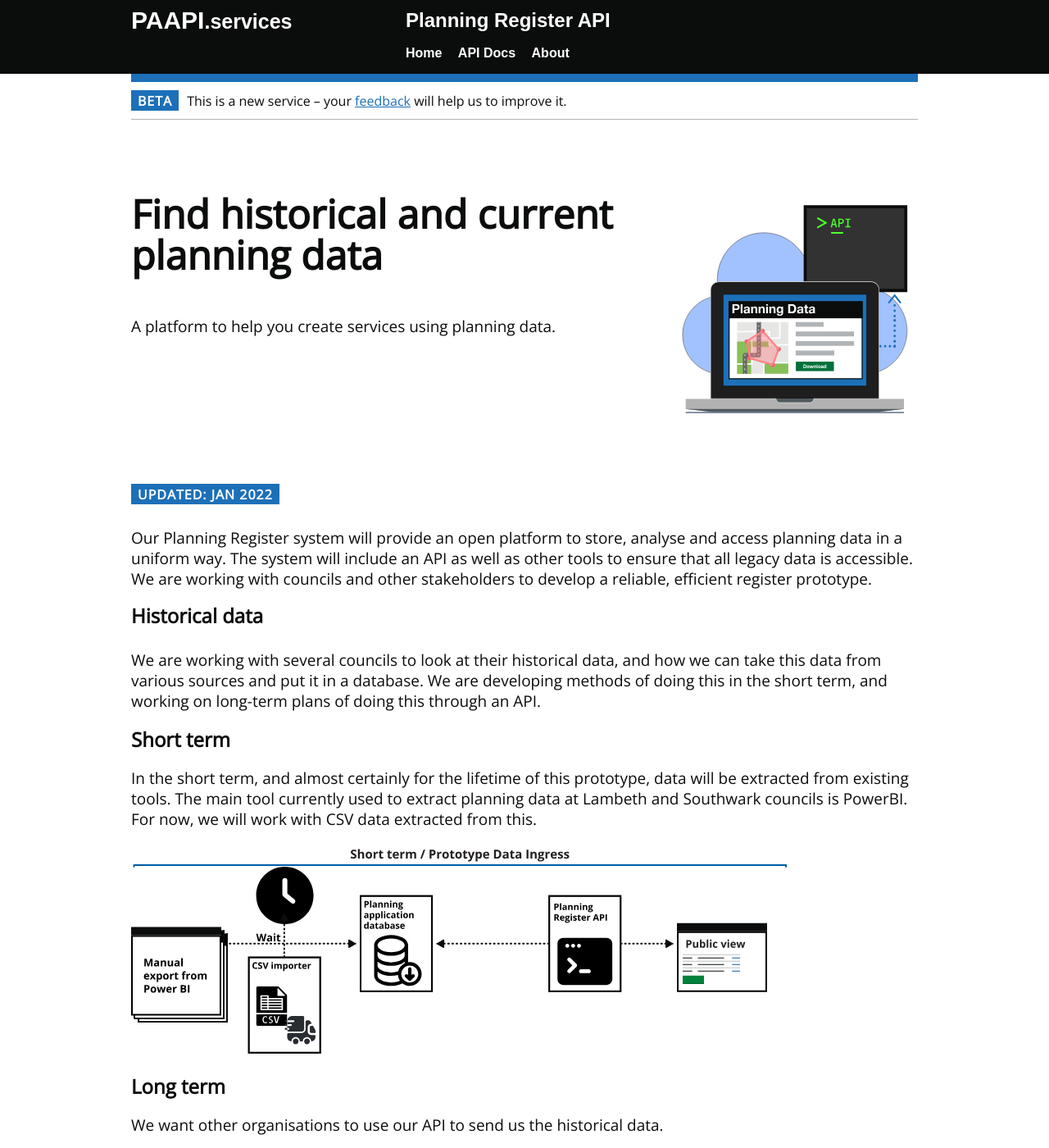
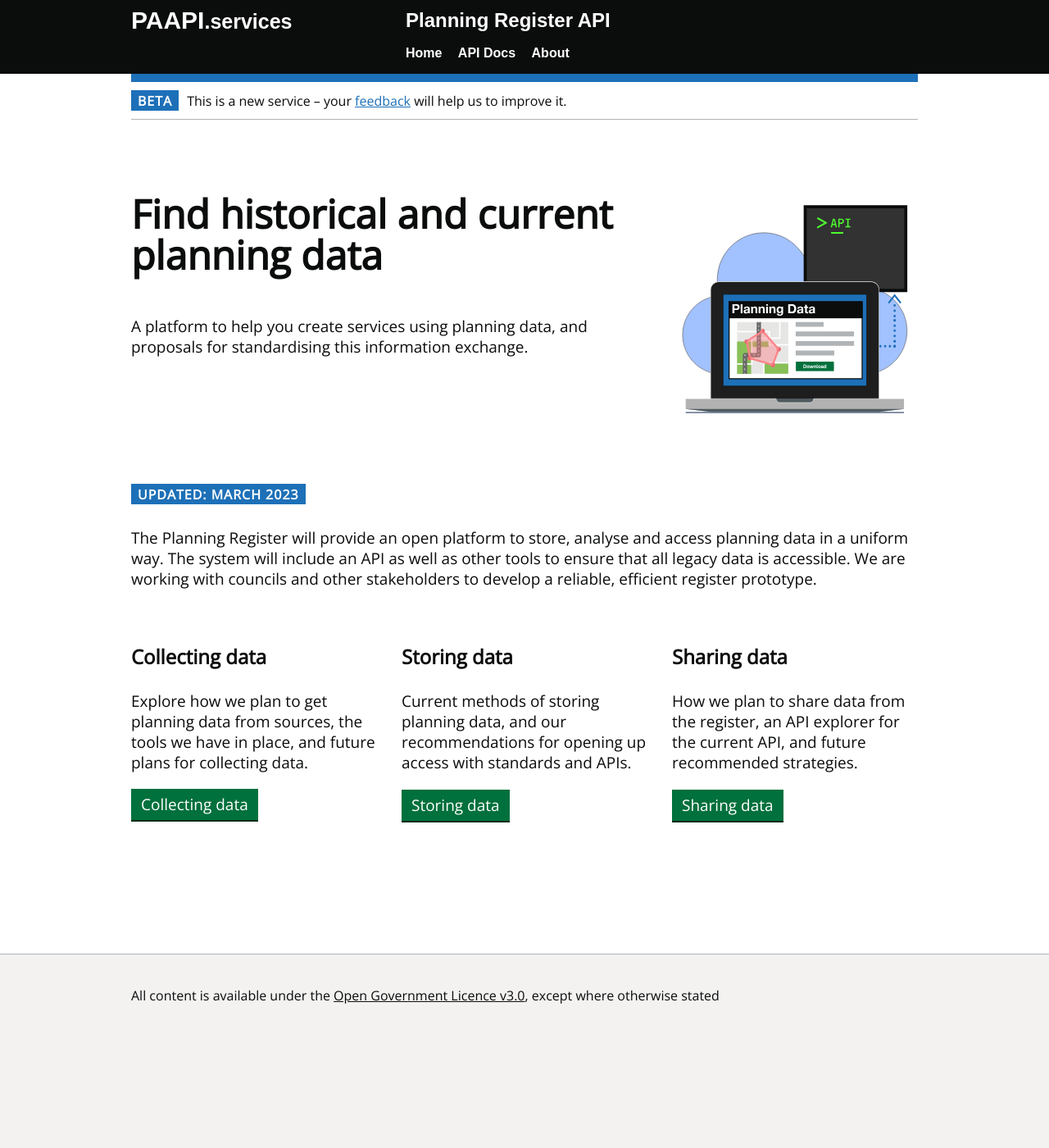
Before and after one commit to unboxed/paapi, a Jekyll site: the page built from docs/index.md, in a window 1280 px wide and 1400 px high. Shown: the whole window at 82% size. Built offline with Jekyll 4.4.1, drawn with Linux system fonts in a browser that asks for light colours; some of the changed text lies outside the part shown.

Commit message:
Website updaates

```diff
--- /dev/null
+++ b/docs/_includes/breadcrumbs.html
@@ -0,0 +1,116 @@
+<!-- modified from: https://www.seanh.cc/2020/01/01/jekyll-breadcrumbs/#file-breadcrumbs-html -->
+{% assign omit_home = include.omit_home %}
+{% if omit_home == nil %}
+  {% assign omit_home = site.breadcrumbs_omit_home %}
+{% endif %}
+
+{% assign omit_collection = include.omit_collection %}
+{% if omit_collection == nil %}
+  {% assign omit_collection = site.breadcrumbs_omit_collection %}
+{% endif %}
+
+{% assign omit_categories = include.omit_categories %}
+{% if omit_categories == nil %}
+  {% assign omit_categories = site.breadcrumbs_omit_categories %}
+{% endif %}
+
+{% assign omit_date = include.omit_date %}
+{% if omit_date == nil %}
+  {% assign omit_date = site.breadcrumbs_omit_date %}
+{% endif %}
+
+{% assign omit_year = include.omit_year %}
+{% if omit_year == nil %}
+  {% assign omit_year = site.breadcrumbs_omit_year %}
+{% endif %}
+
+{% assign omit_month = include.omit_month %}
+{% if omit_month == nil %}
+  {% assign omit_month = site.breadcrumbs_omit_month %}
+{% endif %}
+
+{% assign omit_day = include.omit_day %}
+{% if omit_day == nil %}
+  {% assign omit_day = site.breadcrumbs_omit_day %}
+{% endif %}
+
+{% assign breadcrumbs = "" | split: "" %}
+
+{% if page.url == "/" %}
+  {% assign is_front_page = true %}
+{% else %}
+  {% assign is_front_page = false %}
+{% endif %}
+
+{% unless is_front_page %}
+  {% assign page = include.page | default: page %}
+  {% unless omit_home %}
+    {% capture breadcrumb_text %}{% include breadcrumb_text.html url="/" default="Home" %}{% endcapture %}
+    {% assign breadcrumb_text = breadcrumb_text | split: "🗾" %}
+    {% assign breadcrumbs = breadcrumbs | concat: breadcrumb_text %}
+  {% endunless %}
+{% endunless %}
+
+{% unless omit_collection or page.collection == nil %}
+  {% assign collection_slug = page.collection | replace: " ", "-" | downcase | url_encode %}
+  {% assign collection_page_url = "/" | append: collection_slug | append: "/" %}
+  {% capture breadcrumb_text %}{% include breadcrumb_text.html url=collection_page_url default=page.collection %}{% endcapture %}
+  {% assign breadcrumb_text = breadcrumb_text | split: "🗾" %}
+  {% assign breadcrumbs = breadcrumbs | concat: breadcrumb_text %}
+{% endunless %}
+
+{% unless omit_categories %}
+  {% for category in page.categories %}
+    {% assign category_slug = category | replace: " ", "-" | downcase | url_encode %}
+    {% assign category_page_url = "/" | append: category_slug | append: "/" %}
+    {% capture breadcrumb_text %}{% include breadcrumb_text.html url=category_page_url default=category %}{% endcapture %}
+    {% assign breadcrumb_text = breadcrumb_text | split: "🗾" %}
+    {% assign breadcrumbs = breadcrumbs | concat: breadcrumb_text %}
+  {% endfor %}
+{% endunless %}
+
+{% unless omit_date or page.date == nil %}
+  {% assign year = page.date | date: "%Y" %}
+  {% assign year_page_url = "/" | append: year | append: "/" %}
+  {% assign month_int = page.date | date: "%m" %}
+  {% assign month_page_url = year_page_url | append: month_int | append: "/" %}
+  {% assign day_int = page.date | date: "%d" %}
+  {% assign day_page_url = month_page_url | append: day_int | append: "/" %}
+
+  {% unless omit_year %}
+    {% capture breadcrumb_text %}{% include breadcrumb_text.html url=year_page_url default=year %}{% endcapture %}
+    {% assign breadcrumb_text = breadcrumb_text | split: "🗾" %}
+    {% assign breadcrumbs = breadcrumbs | concat: breadcrumb_text %}
+  {% endunless %}
+
+  {% unless omit_month %}
+    {% assign month_str = page.date | date: "%b" %}
+    {% capture breadcrumb_text %}{% include breadcrumb_text.html url=month_page_url default=month_str %}{% endcapture %}
+    {% assign breadcrumb_text = breadcrumb_text | split: "🗾" %}
+    {% assign breadcrumbs = breadcrumbs | concat: breadcrumb_text %}
+  {% endunless %}
+
+  {% unless omit_day %}
+    {% assign day_str = page.date | date: "%e" %}
+    {% capture breadcrumb_text %}{% include breadcrumb_text.html url=day_page_url default=day_str %}{% endcapture %}
+    {% assign breadcrumb_text = breadcrumb_text | split: "🗾" %}
+    {% assign breadcrumbs = breadcrumbs | concat: breadcrumb_text %}
+  {% endunless %}
+{% endunless %}
+
+{% unless is_front_page %}
+  {% if page.title == nil %}
+    {% assign title = page.name %}
+  {% else %}
+    {% assign title = page.title %}
+  {% endif %}
+  {% capture breadcrumb_text %}<li class="govuk-breadcrumbs__list-item">{{ title }}</li>{% endcapture %}
+  {% assign breadcrumb_text = breadcrumb_text | split: "🗾" %}
+  {% assign breadcrumbs = breadcrumbs | concat: breadcrumb_text %}
+{% endunless %}
+
+{% if breadcrumbs != empty %}
+  <ol class="govuk-breadcrumbs__list">
+    {% for breadcrumb in breadcrumbs %}{{ breadcrumb }}{% endfor %}
+  </ol>
+{% endif %}
--- a/docs/_includes/meta.html
+++ b/docs/_includes/meta.html
@@ -1 +1 @@
-<title>{{ page.title }}</title>
+<title>{{ page.title }} - Planning Application API</title>
--- a/docs/_layouts/home.html
+++ b/docs/_layouts/home.html
@@ -3,6 +3,7 @@ layout: main
 ---
 
 <div class="govuk-width-container ">
+  {% include breadcrumbs.html %}
   <main class="govuk-main-wrapper " id="main-content" role="main">
     <h1 class="govuk-heading-xl">{{ page.heading }}</h1>
     {{ content }}
--- a/docs/index.md
+++ b/docs/index.md
@@ -12,7 +12,7 @@ description: Planning Register API
           Find historical and current planning data
         </h1>
         <p class="app-hero__description">
-          A platform to help you create services using planning data.
+          A platform to help you create services using planning data, and proposals for standardising this information exchange.
         </p>
       </div>
       <div class="govuk-grid-column-one-third-from-desktop">
@@ -24,113 +24,30 @@ description: Planning Register API
   </div>
 </div>
 
-<strong class="govuk-tag govuk-!-margin-top-4 govuk-!-margin-bottom-2">Updated: JAN 2022</strong>
+<strong class="govuk-tag govuk-!-margin-top-4 govuk-!-margin-bottom-2">Updated: MARCH 2023</strong>
 
-Our Planning Register system will provide an open platform to store, analyse and access planning data in a uniform way.
+The Planning Register will provide an open platform to store, analyse and access planning data in a uniform way.
 The system will include an API as well as other tools to ensure that all legacy data is accessible.
 We are working with councils and other stakeholders to develop a reliable, efficient register prototype.
 
-## Historical data
-
-We are working with several councils to look at their historical data, and how we can take this data from various sources and put it in a database.
-We are developing methods of doing this in the short term, and working on long-term plans of doing this through an API.
-
-### Short term
-
-In the short term, and almost certainly for the lifetime of this prototype, data will be extracted from existing tools.
-The main tool currently used to extract planning data at Lambeth and Southwark councils is PowerBI.
-For now, we will work with CSV data extracted from this.
-
-![Short term diagram](assets/images/short-term.svg)
-
-### Long term
-
-We want other organisations to use our API to send us the historical data.
-
-![Long term diagram](assets/images/long-term.svg)
-
-## Database schema
-
-We are opening up our intended database schema to try to capture all of the relevant available historical and related data. Please note we have not included document metadata or planning conditions and their relations - we are working on including this. We are welcoming comments on this schema on the ODP slack channel [#group-planning-register-data](https://opendigitalplanning.slack.com/archives/C04MB9HA6N6) or [via email](mailto:bops.register.feedback@unboxed.co).
-
-#### `addresses`
-
-| Name | Type | Description | Relation |
-| ----- | ----- | ----- | ----- |
-| id | bigint | - | -
-| full | string | - | -
-| town | string | - | -
-| postcode | string | - | -
-| map_east | string | Eastings[^1] | -
-| map_north | string | Northings[^1] | -
-| created_at | datetime | - | -
-| updated_at | datetime | - | -
-| ward_code | string | Electoral ward code[^2] | -
-| ward_name | string | Electoral ward name | -
-| latitude | string | Latitude[^3] | -
-| longitude | string | Longitude[^3] | -
-| property_id | bigint | - | properties.id
-
-[^1]: Northings / Eastings / lat lng will be updated as data is ingressed.
-[^2]: [Ward codes are defined by the ONS](https://www.ons.gov.uk/methodology/geography/geographicalproducts/namescodesandlookups)
-[^3]: Lat/lng data is stored as is for now, we have not set a format for now.
-
-#### `local_authorities`
-
-| Name | Type |
-| ----- | -----
-| id | bigint |
-| name | string |
-| created_at | datetime |
-| updated_at | datetime |
-
-#### `planning_applications`
-
-| Name | Type |  Relation
-| ----- | ----- | ----- |
-| id | bigint | -
-| reference | string | -
-| area | string | -
-| description | string | -
-| received_at | datetime | -
-| created_at | datetime | -
-| updated_at | datetime | -
-| assessor | string | -
-| decision | string | -
-| decision_issued_at | datetime | -
-| local_authority_id | bigint | local_authorities.id
-| view_documents | string | -
-| application_type | string | -
-| reviewer | string | -
-| validated_at | datetime | -
-| created_at | datetime | -
-| updated_at | datetime | -
-| view_documents | string | -
-| application_type_code | string | -
-
-#### `planning_applications_properties`
-
-| Name | Type | Relation |
-| ----- | ----- | ----- |
-| id | bigint | -
-| planning_application_id | bigint | planning_applications.id
-| property_id | bigint | properties.id
-| created_at | datetime | -
-| updated_at | datetime | -
-
-#### `properties`
-
-| Name | Type | Description |
-| ----- | ----- | ----- |
-| id | bigint | -
-| uprn | string | Universal property reference number [^4]
-| type | string | -
-| code | string | -
-| created_at | datetime | -
-| updated_at | datetime | -
-
-[^4]: [Identifying property and street information](https://www.gov.uk/government/publications/open-standards-for-government/identifying-property-and-street-information)
-
-## API Docs
-
-We are building the API in this prototype. [View the API Docs / Swagger](api-docs).
+<div class="app-width-container">
+  <div class="govuk-main-wrapper govuk-main-wrapper--l">
+    <div class="govuk-grid-row">
+      <div class="govuk-grid-column-one-third-from-desktop govuk-!-margin-bottom-8">
+        <h2 class="govuk-heading-l">Collecting data</h2>
+        <p>Explore how we plan to get planning data from sources, the tools we have in place, and future plans for collecting data.</p>
+        <a href="/collecting-data/" class="govuk-button">Collecting data</a>
+      </div>
+      <div class="govuk-grid-column-one-third-from-desktop govuk-!-margin-bottom-8">
+        <h2 class="govuk-heading-l">Storing data</h2>
+        <p class="govuk-body">Current methods of storing planning data, and our recommendations for opening up access with standards and APIs.</p>
+        <a href="/storing-data/" class="govuk-button">Storing data</a>
+      </div>
+      <div class="govuk-grid-column-one-third-from-desktop govuk-!-margin-bottom-8">
+        <h2 class="govuk-heading-l">Sharing data</h2>
+        <p class="govuk-body">How we plan to share data from the register, an API explorer for the current API, and future recommended strategies.</p>
+        <a href="/sharing-data/" class="govuk-button">Sharing data</a>
+      </div>
+    </div>
+  </div>
+</div>
```
Also changed, not shown: other parts of docs/index.md (+1 -1 lines), docs/_includes/breadcrumb_text.html (added, +22 -0 lines), docs/collecting-data/index.md (added, +26 -0 lines), docs/sharing-data/index.md (added, +114 -0 lines), docs/storing-data/index.md (added, +16 -0 lines), docs/storing-data/schema/index.md (added, +87 -0 lines), docs/assets/images/centralised_data_store.svg (added), docs/assets/images/hybrid_data_store.svg (added), docs/assets/images/individual_data_store.svg (added).
